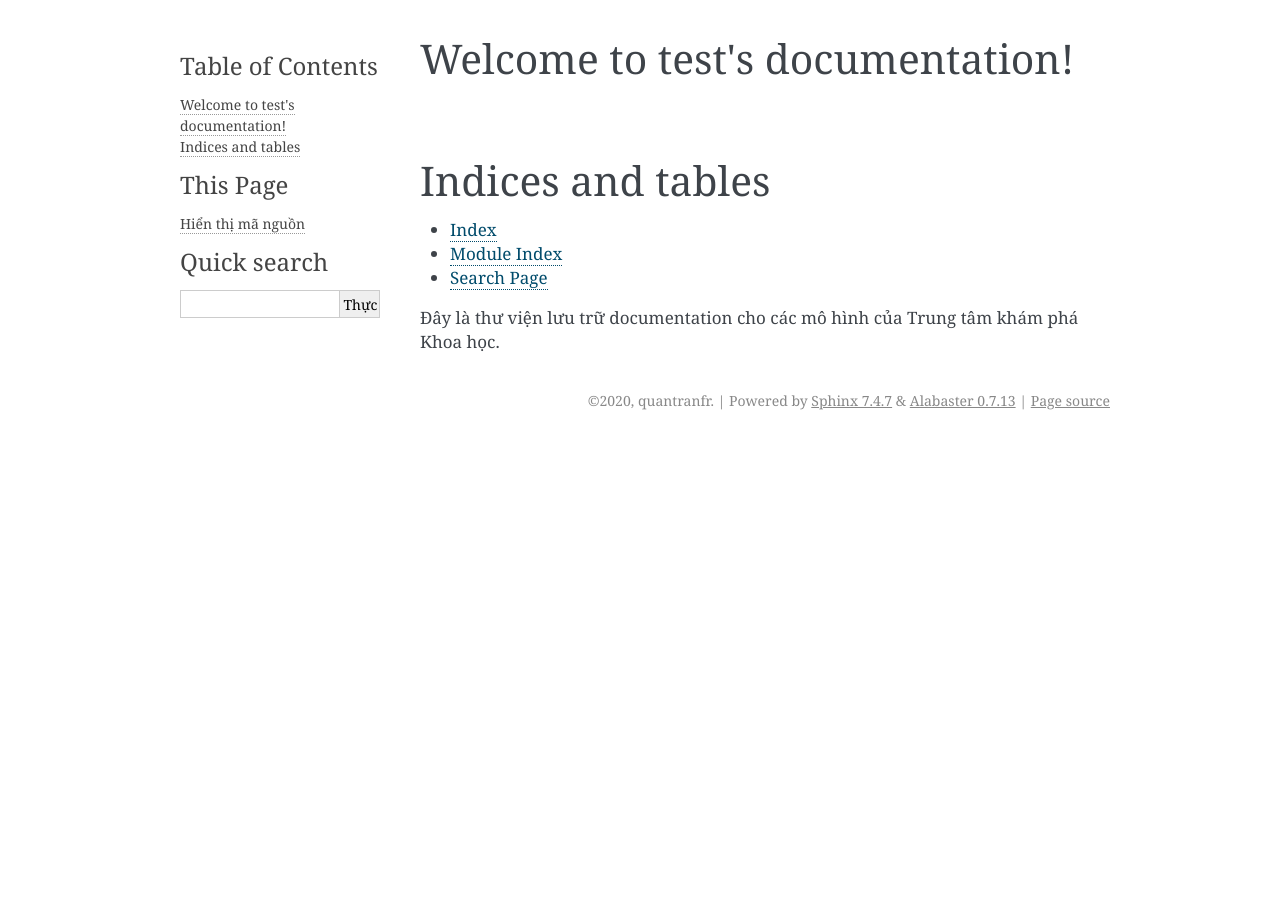
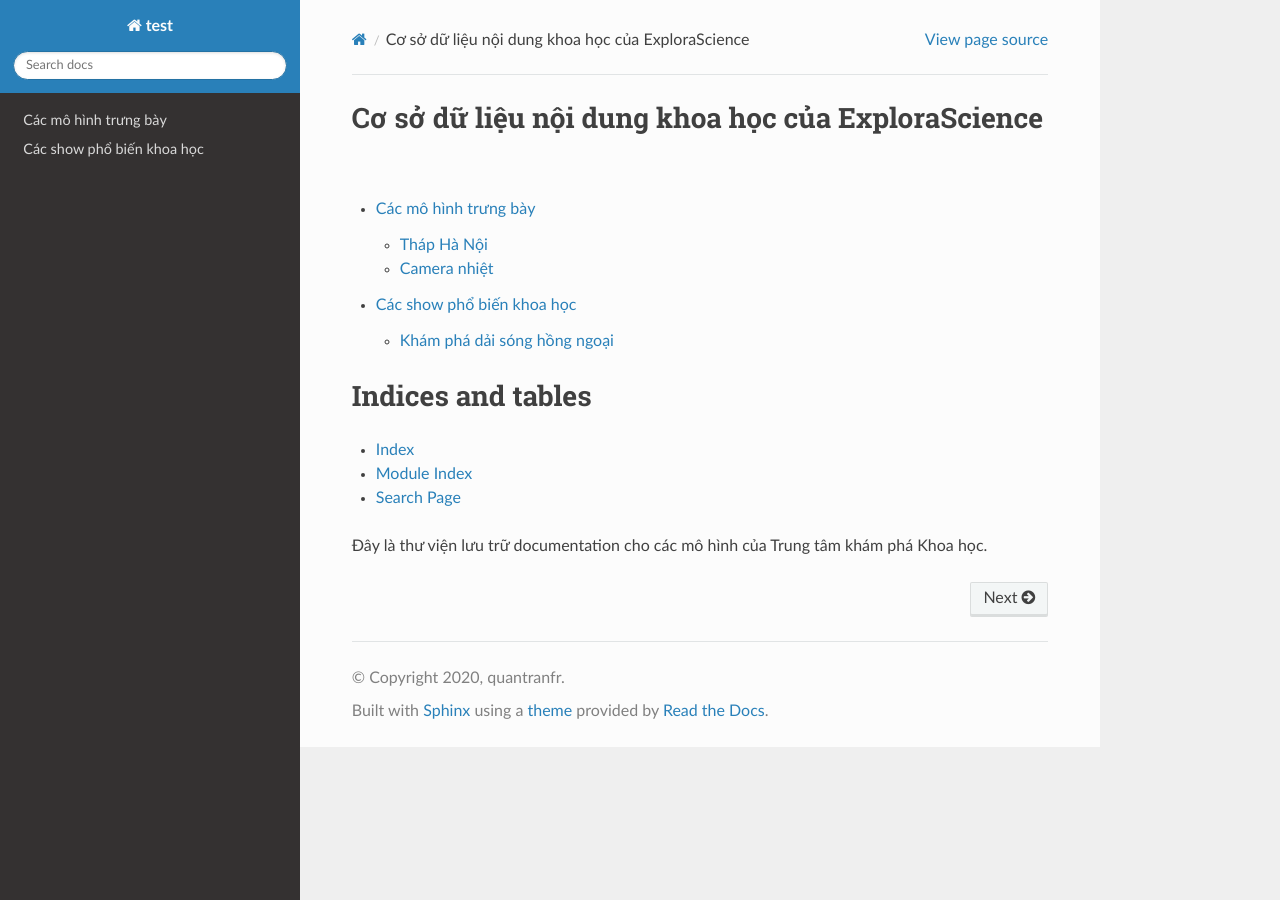
Before and after one commit to quantranfr/test_readthedocs, a Sphinx documentation site: the page built from docs/index.rst, in a window 1280 px wide. Built offline with Sphinx 7.4.7 and the Read the Docs theme 2.0.0, drawn with Linux system fonts in a browser that asks for light colours.

Commit message:
some files were missing in the last commit

```diff
--- a/docs/conf.py
+++ b/docs/conf.py
@@ -57,7 +57,7 @@
 # The theme to use for HTML and HTML Help pages.  See the documentation for
 # a list of builtin themes.
 #
-html_theme = 'alabaster'
+html_theme = 'sphinx_rtd_theme'
 
 # Add any paths that contain custom static files (such as style sheets) here,
 # relative to this directory. They are copied after the builtin static files,
--- a/docs/index.rst
+++ b/docs/index.rst
@@ -3,12 +3,14 @@
    You can adapt this file completely to your liking, but it should at least
    contain the root `toctree` directive.
 
-Welcome to test's documentation!
-================================
+Cơ sở dữ liệu nội dung khoa học của ExploraScience
+==================================================
 
 .. toctree::
-   :maxdepth: 2
-   :caption: Contents:
+   :titlesonly:
+
+   exhibits/exhibits
+   shows/shows
 
 
 
```
Also changed, not shown: 1 other file.
